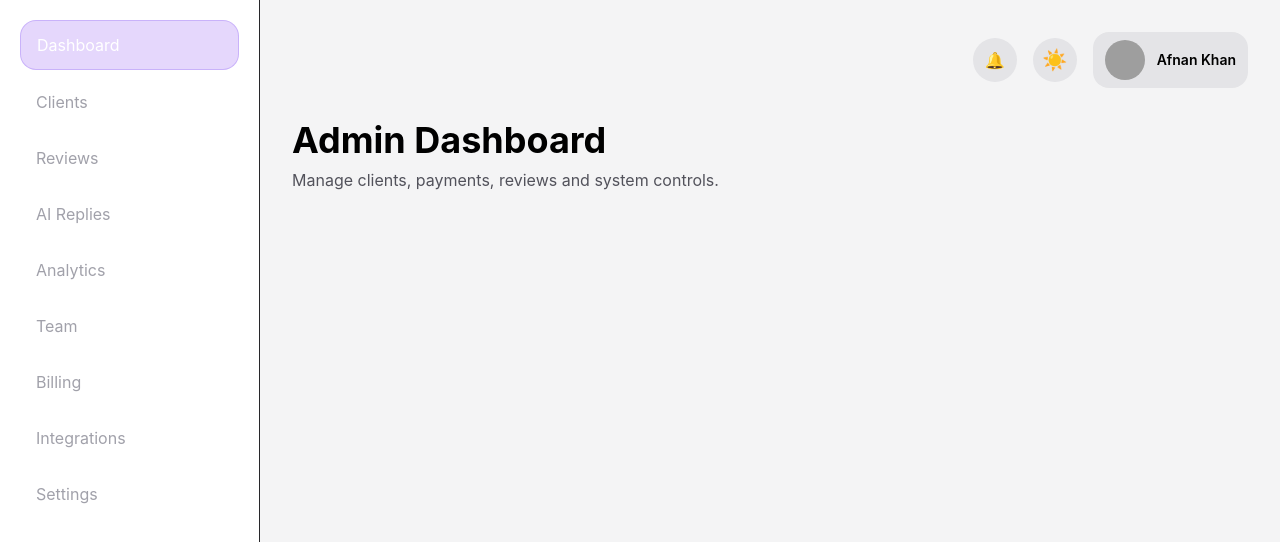
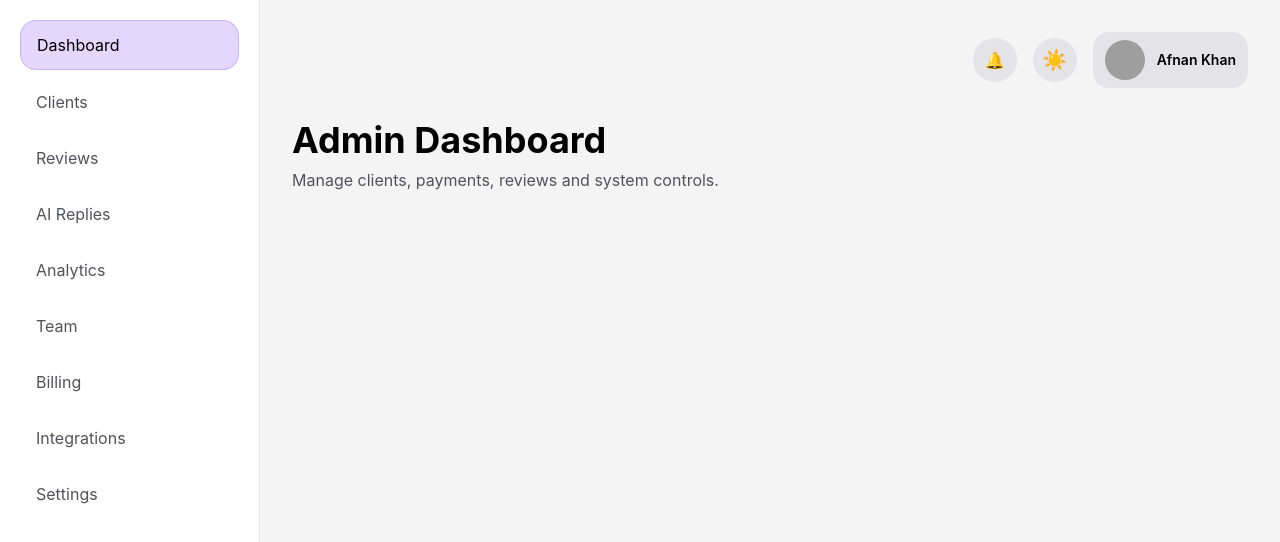
Before and after one commit to afnankhan123456/reviewreply-ai, a Next.js app: page /admin in a window 1280 px wide. Shown: the top 542 px of the page. Built offline with nearby package versions, Linux system fonts and the light colour scheme; grey boxes are pictures that could not be loaded.

Commit message:
Update Sidebar.tsx

```diff
--- a/components/Sidebar.tsx
+++ b/components/Sidebar.tsx
@@ -1,6 +1,6 @@
 export default function Sidebar() {
   return (
-    <aside className="w-[260px] hidden lg:flex flex-col justify-between border-r border-zinc-800 bg-white dark:bg-[#060b1f] p-5">
+    <aside className="w-[260px] hidden lg:flex flex-col justify-between border-r border-zinc-200 dark:border-zinc-800 bg-white dark:bg-[#060b1f] p-5">
 
       <div>
 
@@ -20,8 +20,8 @@ export default function Sidebar() {
               key={item}
               className={`rounded-2xl px-4 py-3 transition-all cursor-pointer ${
                 index === 0
-                  ? "bg-violet-600/20 border border-violet-500/30 text-white"
-                  : "text-zinc-400 hover:bg-white/5"
+                  ? "bg-violet-600/20 border border-violet-500/30 text-black dark:text-white"
+                  : "text-zinc-600 dark:text-zinc-400 hover:bg-zinc-100 dark:hover:bg-white/5"
               }`}
             >
               {item}
```
